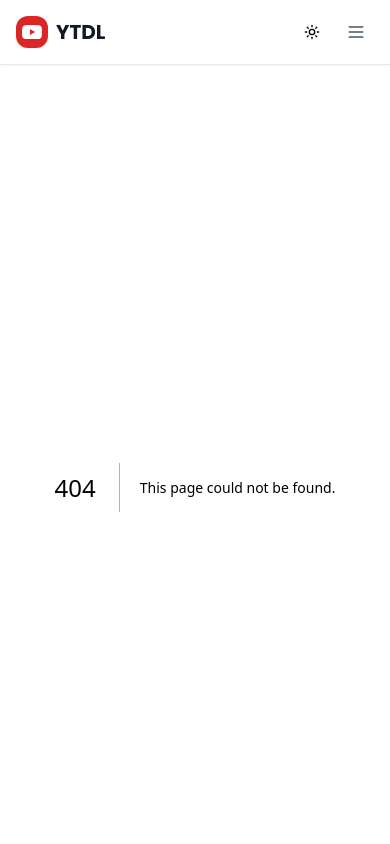
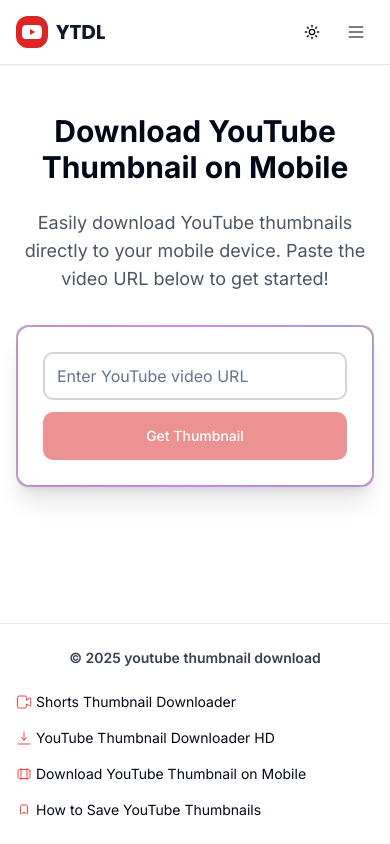
Before and after one commit to aiadventures660/youtube-thumbnail-downloader, a Next.js app: page /download-youtube-thumbnail-on-mobile in a window 390 px wide. Before the commit this address had no page. Shown: the top 844 px of the page. Built offline with nearby package versions, Linux system fonts and the light colour scheme.

Commit message:
Convert hash links to route-based navigation and add dedicated pages for Shorts, HD, Mobile, and Save Thumbnail tools

```diff
--- /dev/null
+++ b/app/download-youtube-thumbnail-on-mobile/page.tsx
@@ -0,0 +1,13 @@
+import ThumbnailDownloader from "@/components/thumbnail-downloader";
+
+export default function DownloadYouTubeThumbnailOnMobilePage() {
+  return (
+    <main className="max-w-4xl mx-auto px-4 py-12">
+      <h1 className="text-3xl sm:text-4xl font-bold mb-6 text-center">Download YouTube Thumbnail on Mobile</h1>
+      <p className="text-lg text-gray-600 dark:text-gray-300 mb-8 text-center">
+        Easily download YouTube thumbnails directly to your mobile device. Paste the video URL below to get started!
+      </p>
+      <ThumbnailDownloader />
+    </main>
+  );
+}
--- /dev/null
+++ b/app/how-to-save-youtube-thumbnails/page.tsx
@@ -0,0 +1,13 @@
+import ThumbnailDownloader from "@/components/thumbnail-downloader";
+
+export default function HowToSaveYouTubeThumbnailsPage() {
+  return (
+    <main className="max-w-4xl mx-auto px-4 py-12">
+      <h1 className="text-3xl sm:text-4xl font-bold mb-6 text-center">How to Save YouTube Thumbnails</h1>
+      <p className="text-lg text-gray-600 dark:text-gray-300 mb-8 text-center">
+        Learn how to save YouTube thumbnails in just a few steps. Paste your YouTube video URL below to get started!
+      </p>
+      <ThumbnailDownloader />
+    </main>
+  );
+}
--- /dev/null
+++ b/app/shorts-thumbnail-downloader/page.tsx
@@ -0,0 +1,13 @@
+import ThumbnailDownloader from "@/components/thumbnail-downloader";
+
+export default function ShortsThumbnailDownloaderPage() {
+  return (
+    <main className="max-w-4xl mx-auto px-4 py-12">
+      <h1 className="text-3xl sm:text-4xl font-bold mb-6 text-center">YouTube Shorts Thumbnail Downloader</h1>
+      <p className="text-lg text-gray-600 dark:text-gray-300 mb-8 text-center">
+        Download high-quality thumbnails from any YouTube Shorts video. Paste the Shorts URL below to get started!
+      </p>
+      <ThumbnailDownloader />
+    </main>
+  );
+}
--- /dev/null
+++ b/app/youtube-thumbnail-downloader-hd/page.tsx
@@ -0,0 +1,13 @@
+import ThumbnailDownloader from "@/components/thumbnail-downloader";
+
+export default function YouTubeThumbnailDownloaderHDPage() {
+  return (
+    <main className="max-w-4xl mx-auto px-4 py-12">
+      <h1 className="text-3xl sm:text-4xl font-bold mb-6 text-center">YouTube Thumbnail Downloader HD</h1>
+      <p className="text-lg text-gray-600 dark:text-gray-300 mb-8 text-center">
+        Download high-definition YouTube thumbnails in HD quality. Paste your YouTube video URL below to get started!
+      </p>
+      <ThumbnailDownloader />
+    </main>
+  );
+}
--- a/components/footer.tsx
+++ b/components/footer.tsx
@@ -8,22 +8,22 @@ export default function Footer() {
           &copy; {new Date().getFullYear()} youtube thumbnail download
         </div>
         <nav className="flex flex-wrap gap-4 text-sm">
-          <Link href="/#shorts-thumbnail-downloader" className="hover:text-red-600 transition-colors flex items-center">
+          <Link href="/shorts-thumbnail-downloader" className="hover:text-red-600 transition-colors flex items-center">
             {/* Video Camera Icon */}
             <svg className="w-4 h-4 mr-1 text-red-500" fill="none" stroke="currentColor" strokeWidth="1.5" viewBox="0 0 24 24" aria-hidden="true"><path strokeLinecap="round" strokeLinejoin="round" d="M15.75 9V5.25A2.25 2.25 0 0013.5 3h-9A2.25 2.25 0 002.25 5.25v13.5A2.25 2.25 0 004.5 21h9a2.25 2.25 0 002.25-2.25V15l5.22 3.13a.75.75 0 001.13-.65V6.52a.75.75 0 00-1.13-.65L15.75 9z" /></svg>
             Shorts Thumbnail Downloader
           </Link>
-          <Link href="/#youtube-thumbnail-downloader-hd" className="hover:text-red-600 transition-colors flex items-center">
+          <Link href="/youtube-thumbnail-downloader-hd" className="hover:text-red-600 transition-colors flex items-center">
             {/* Arrow Down Tray Icon */}
             <svg className="w-4 h-4 mr-1 text-red-500" fill="none" stroke="currentColor" strokeWidth="1.5" viewBox="0 0 24 24" aria-hidden="true"><path strokeLinecap="round" strokeLinejoin="round" d="M12 3v12m0 0l-3.75-3.75M12 15l3.75-3.75M21 21H3" /></svg>
             YouTube Thumbnail Downloader HD
           </Link>
-          <Link href="/#download-youtube-thumbnail-on-mobile" className="hover:text-red-600 transition-colors flex items-center">
+          <Link href="/download-youtube-thumbnail-on-mobile" className="hover:text-red-600 transition-colors flex items-center">
             {/* Device Phone Mobile Icon */}
             <svg className="w-4 h-4 mr-1 text-red-500" fill="none" stroke="currentColor" strokeWidth="1.5" viewBox="0 0 24 24" aria-hidden="true"><path strokeLinecap="round" strokeLinejoin="round" d="M16.5 3.75v16.5m-9-16.5v16.5M21 7.5v9a2.25 2.25 0 01-2.25 2.25H5.25A2.25 2.25 0 013 16.5v-9A2.25 2.25 0 015.25 5.25h13.5A2.25 2.25 0 0121 7.5z" /></svg>
             Download YouTube Thumbnail on Mobile
           </Link>
-          <Link href="/#how-to-save-youtube-thumbnails" className="hover:text-red-600 transition-colors flex items-center">
+          <Link href="/how-to-save-youtube-thumbnails" className="hover:text-red-600 transition-colors flex items-center">
             {/* Bookmark Icon */}
             <svg className="w-4 h-4 mr-1 text-red-500" fill="none" stroke="currentColor" strokeWidth="1.5" viewBox="0 0 24 24" aria-hidden="true"><path strokeLinecap="round" strokeLinejoin="round" d="M17.25 6.75v10.5a.75.75 0 01-1.13.65L12 15.25l-4.12 2.65a.75.75 0 01-1.13-.65V6.75A2.25 2.25 0 018.25 4.5h7.5A2.25 2.25 0 0117.25 6.75z" /></svg>
             How to Save YouTube Thumbnails
```
